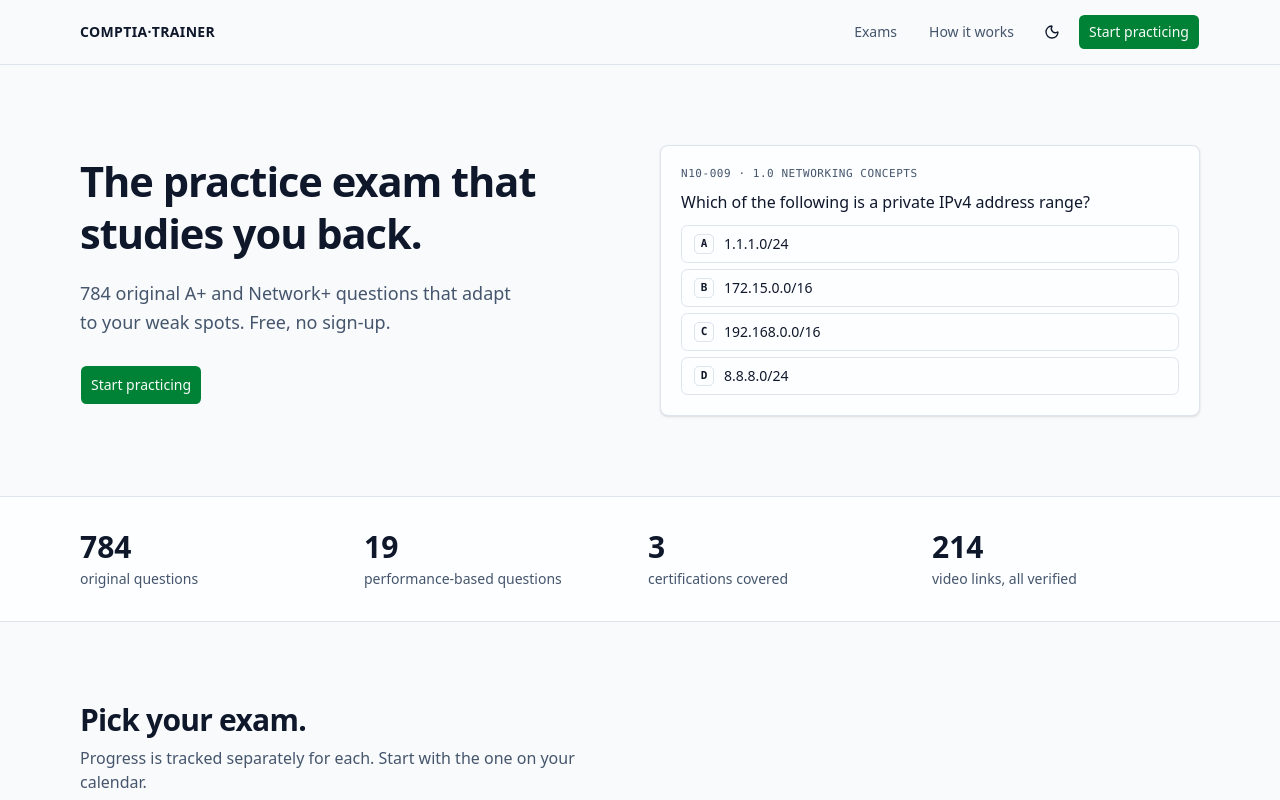
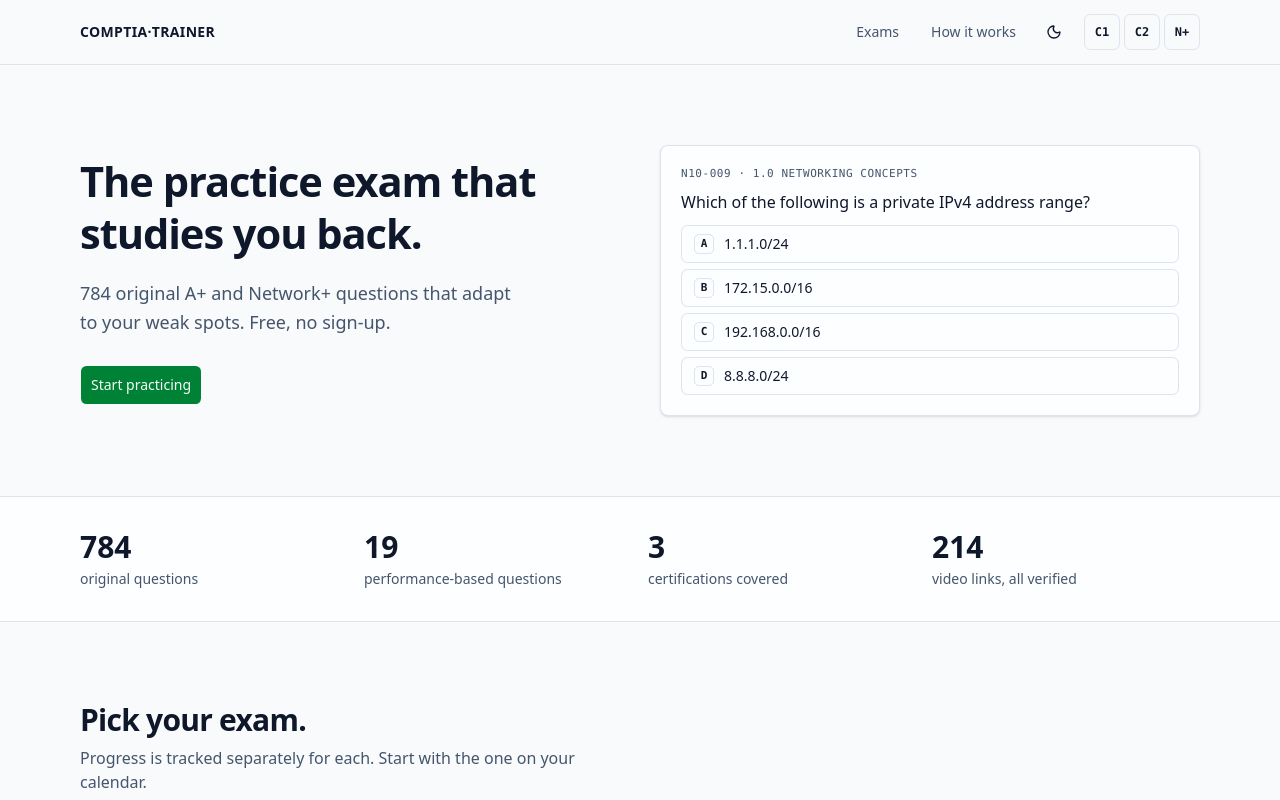
Before and after one commit to johnathanvillalona/cert900, a React (Vite) app: page / in a window 1280 px wide. Shown: the top 800 px of the page. Built offline with nearby package versions, Linux system fonts and the light colour scheme.

Commit message:
Nav: replace Start-practicing button with C1/C2/N+ direct-entry chips
Co-Authored-By: Claude Opus 4.8 (1M context) <noreply@anthropic.com>

```diff
--- a/src/screens/Landing.tsx
+++ b/src/screens/Landing.tsx
@@ -145,9 +145,19 @@ export function Landing({ onChooseExam }: { onChooseExam: (id: string) => void }
             <Button variant="ghost" size="icon" onClick={toggle} aria-label="Toggle theme" data-testid="theme-toggle">
               {theme === "dark" ? <Sun className="size-4" strokeWidth={2} /> : <Moon className="size-4" strokeWidth={2} />}
             </Button>
-            <Button onClick={() => scrollTo("exams")} className="active:scale-[0.98]" data-testid="nav-cta">
-              Start practicing
-            </Button>
+            <span className="ml-1 flex items-center gap-1" data-testid="nav-exam-chips">
+              {exams.map((ex) => (
+                <button
+                  key={ex.id}
+                  onClick={() => onChooseExam(ex.id)}
+                  aria-label={`Start ${ex.cert} ${ex.name}`}
+                  title={`${ex.cert} ${ex.name} (${ex.code})`}
+                  className="flex size-9 cursor-pointer items-center justify-center rounded-md border font-mono text-xs font-semibold transition-colors duration-200 hover:border-primary hover:bg-accent hover:text-primary"
+                >
+                  {ex.id === "220-1201" ? "C1" : ex.id === "220-1202" ? "C2" : "N+"}
+                </button>
+              ))}
+            </span>
           </div>
         </nav>
       </header>
```
